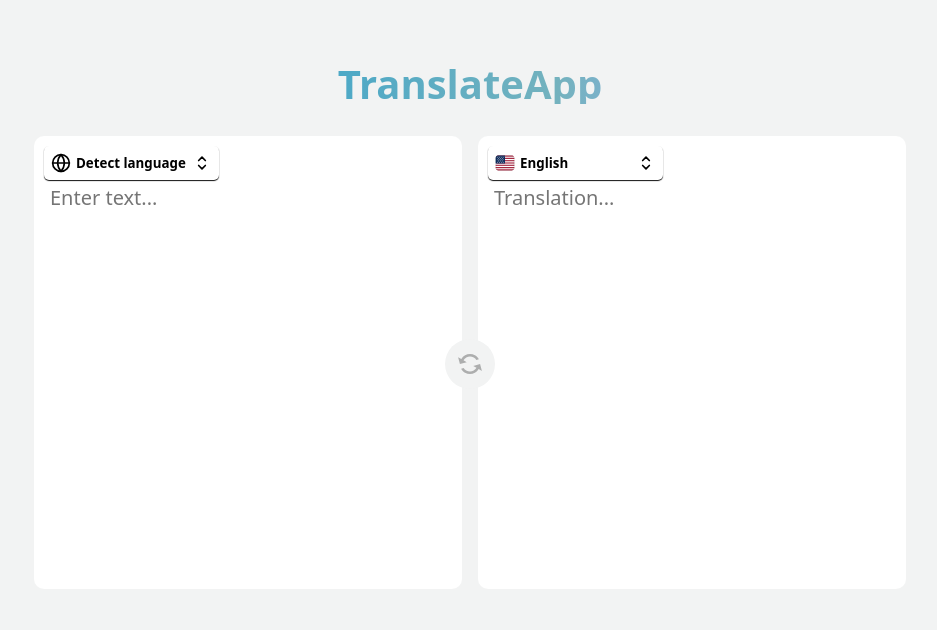
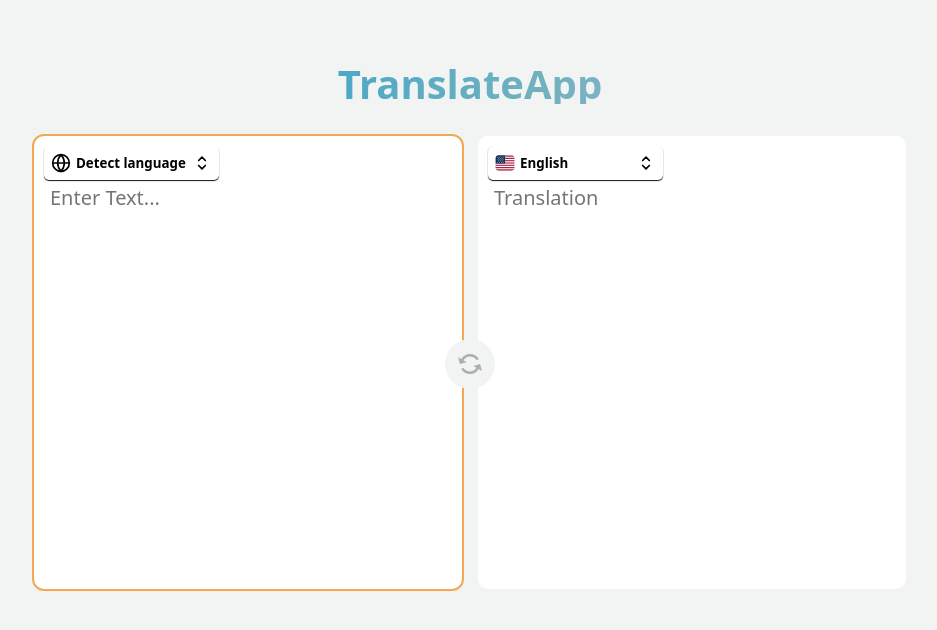
Before and after one commit to erickgcia/translate-app, a React (Vite) app: page / in a window 1280 px wide. Shown: the top 630 px of the page, without its empty margins (170-1107 px from the left). Built offline with nearby package versions, Linux system fonts and the light colour scheme.

Commit message:
add: textArea component

```diff
--- a/src/App.css
+++ b/src/App.css
@@ -149,3 +149,9 @@ textarea {
   background-color: transparent;
   transform: rotate(210deg);
 }
+
+select option {
+  font-weight: 700;
+  background-color: var(--gray);
+  color: var(--black);
+}
--- /dev/null
+++ b/src/components/TextArea.tsx
@@ -0,0 +1,33 @@
+import { SectionType } from '../types.d'
+
+interface Props {
+  loading?: boolean
+  value: string
+  type: SectionType
+  onChange?: (e: React.ChangeEvent<HTMLTextAreaElement>) => void
+}
+
+const TextArea = ({ loading, value, type, onChange }: Props) => {
+  const placeHolderText =
+    type === SectionType.Input
+      ? 'Enter Text...'
+      : type === SectionType.Output && loading
+      ? 'Loading...'
+      : 'Translation'
+
+  return (
+    <textarea
+      name={value}
+      id={value}
+      autoFocus={type === SectionType.Input}
+      cols={60}
+      rows={15}
+      placeholder={placeHolderText}
+      onChange={onChange}
+      value={value}
+      readOnly={type === SectionType.Output}
+    ></textarea>
+  )
+}
+
+export default TextArea
--- a/src/components/TranslateBox.tsx
+++ b/src/components/TranslateBox.tsx
@@ -1,13 +1,27 @@
 import LangSelector from './LangSelector'
-import { useSelector } from 'react-redux'
+import { useDispatch, useSelector } from 'react-redux'
 import { RootState } from '../state/store'
 import LangSwitch from './LangSwitch'
+import TextArea from './TextArea'
+import { SectionType } from '../types.d'
+import { setText } from '../state/translate/translateSlice'
 
 const TranslateBox = () => {
   const inputLang = useSelector((state: RootState) => state.translate.langInput)
   const outputLang = useSelector(
     (state: RootState) => state.translate.langOutput
   )
+  const text = useSelector((state: RootState) => state.translate.text)
+  const result = useSelector((state: RootState) => state.translate.resultText)
+  const loadingStatus = useSelector(
+    (state: RootState) => state.translate.loading
+  )
+
+  const dispatch = useDispatch()
+
+  const handleChange = (e: React.ChangeEvent<HTMLTextAreaElement>) => {
+    dispatch(setText(e.target.value))
+  }
 
   return (
     <article className="translate-box">
@@ -15,13 +29,12 @@ const TranslateBox = () => {
         <div className="lang-input">
           <LangSelector location="langInput" currentLang={inputLang} />
         </div>
-        <textarea
-          name="input"
-          id="input"
-          cols={60}
-          rows={15}
-          placeholder="Enter text..."
-        ></textarea>
+        <TextArea
+          loading={loadingStatus}
+          value={text}
+          type={SectionType.Input}
+          onChange={handleChange}
+        />
       </section>
       <div className="translate-box--switch">
         <LangSwitch />
@@ -30,13 +43,11 @@ const TranslateBox = () => {
         <div className="lang-input">
           <LangSelector location="langOutput" currentLang={outputLang} />
         </div>
-        <textarea
-          name="output"
-          id="output"
-          cols={60}
-          rows={15}
-          placeholder="Translation..."
-        ></textarea>
+        <TextArea
+          loading={loadingStatus}
+          value={result}
+          type={SectionType.Output}
+        />
       </section>
     </article>
   )
--- a/src/types.d.ts
+++ b/src/types.d.ts
@@ -21,3 +21,8 @@ export interface translateState {
   resultText: string
   loading: boolean
 }
+
+export enum SectionType {
+  Input = 'input',
+  Output = 'output',
+}
```
